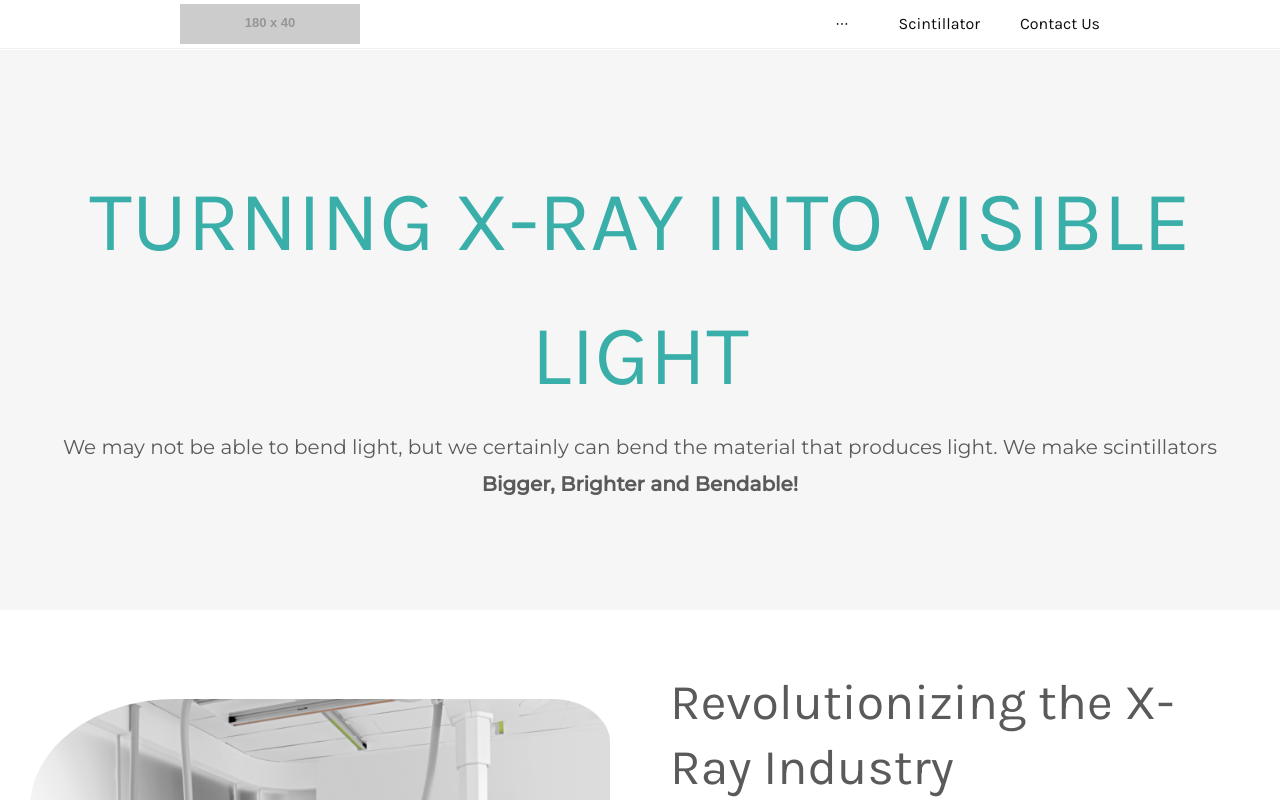
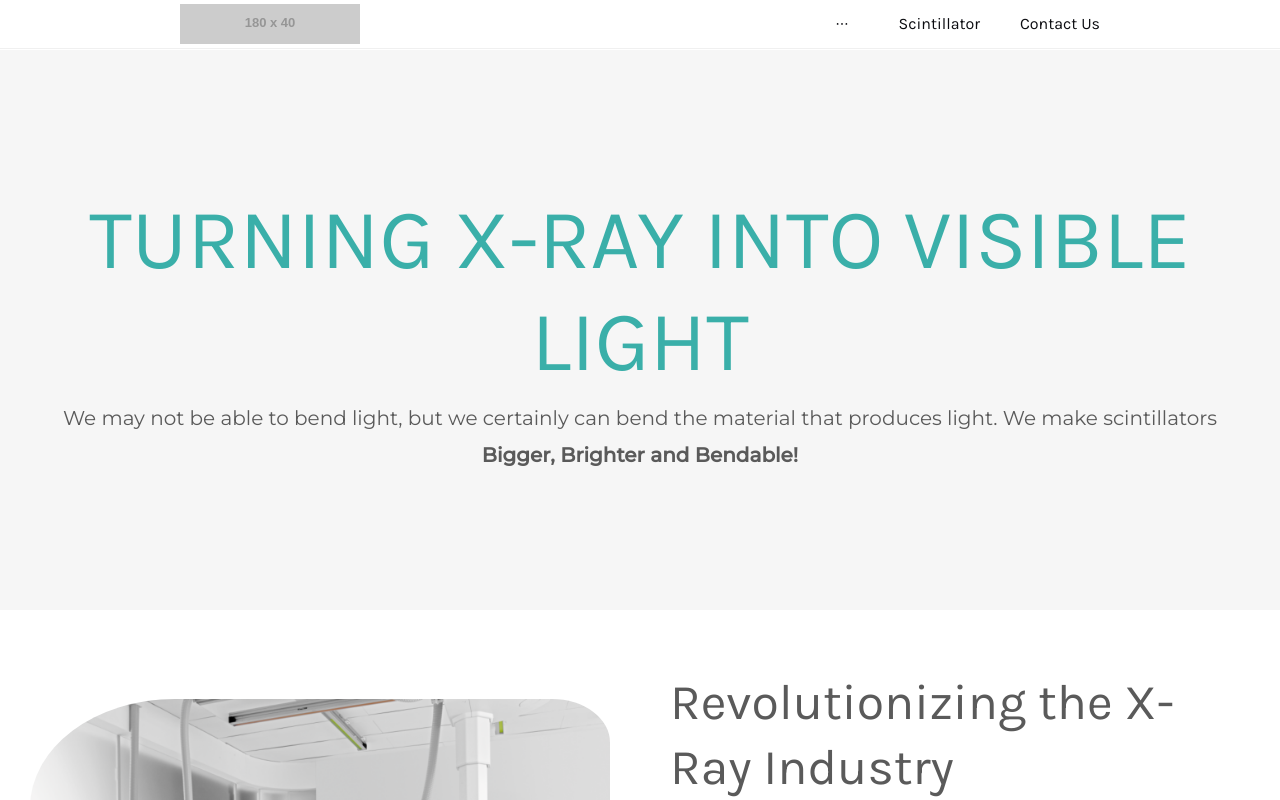
Before and after one commit to wickker/enlipsium, a Next.js app: page / in a window 1280 px wide. Shown: the top 800 px of the page. Built offline with nearby package versions, Linux system fonts and the light colour scheme.

Commit message:
tweaked main title

```diff
--- a/pages/index.js
+++ b/pages/index.js
@@ -16,7 +16,7 @@ const TitleCol = styled(Col)`
     height: 70vh;
     display: flex;
     align-items: center;
-    padding: 30px;
+    padding: 0 30px;
   }
 `;
 
@@ -25,9 +25,10 @@ const TitleText = styled(Col)`
     color: ${Constants.marine};
     font-size: 85px;
     text-align: center;
-    margin-bottom: 10px;
     text-transform: uppercase;
     font-weight: 500;
+    line-height: 1.2;
+    margin-bottom: 10px;
     @media only screen and (max-width: 991px) {
       font-size: 75px;
     }
@@ -45,8 +46,10 @@ const TitleTagline = styled(Col)`
     color: ${Constants.gray};
     font-size: 20px;
     text-align: center;
-    margin-bottom: 5px;
     font-family: "Montserrat", sans-serif;
+    @media only screen and (max-width: 991px) {
+      font-size: 18px;
+    }
     @media only screen and (max-width: 575px) {
       font-size: 16px;
     }
@@ -246,9 +249,13 @@ export default function Home() {
       <TitleCol span={24}>
         <Row>
           <TitleText span={24}>{content.home.title}</TitleText>
-          <TitleTagline span={24}>{content.home.tagline1}</TitleTagline>
           <TitleTagline span={24}>
-            <strong>{content.home.tagline2}</strong>
+            <Row>
+              <Col span={24} style={{ marginBottom: "5px" }}>{content.home.tagline1}</Col>
+              <Col span={24}>
+                <strong>{content.home.tagline2}</strong>
+              </Col>
+            </Row>
           </TitleTagline>
         </Row>
       </TitleCol>
```
